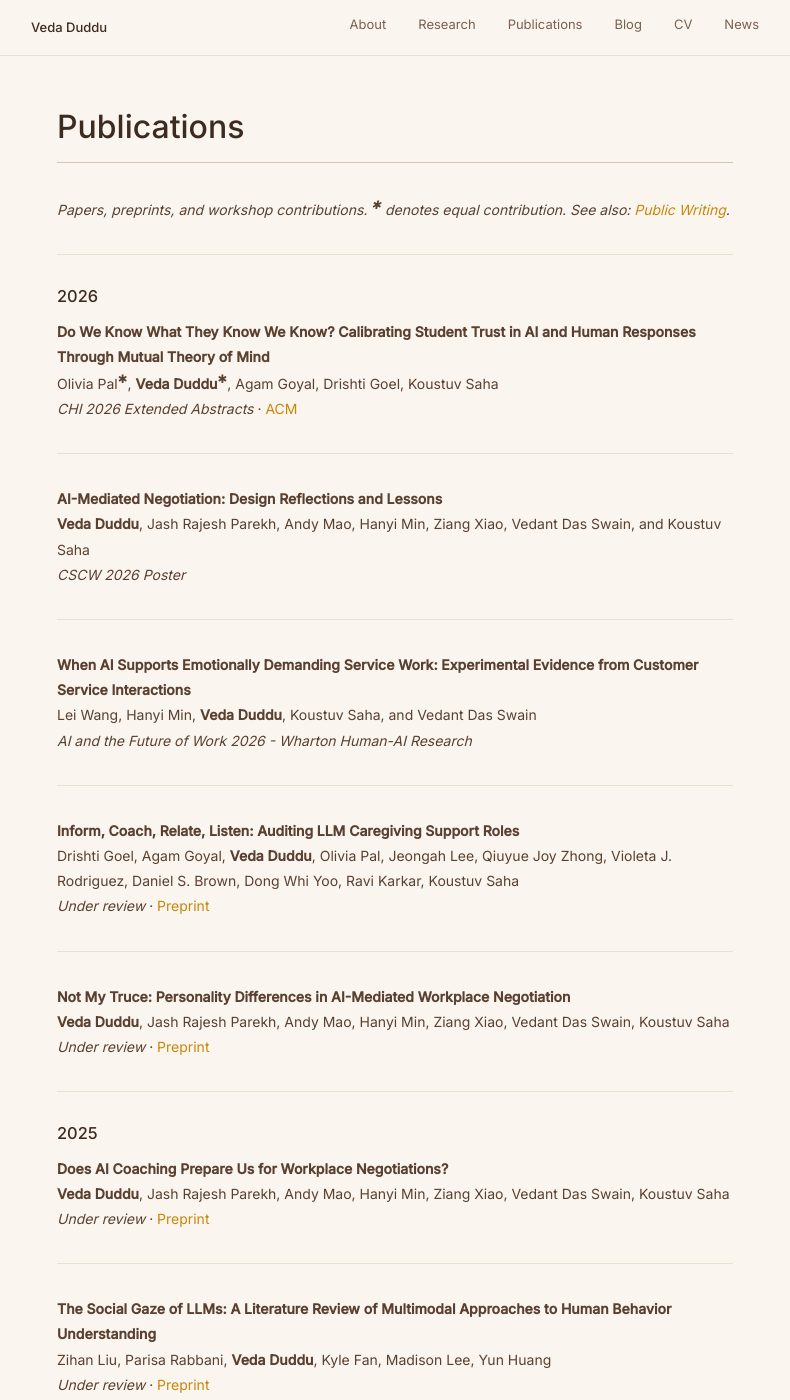
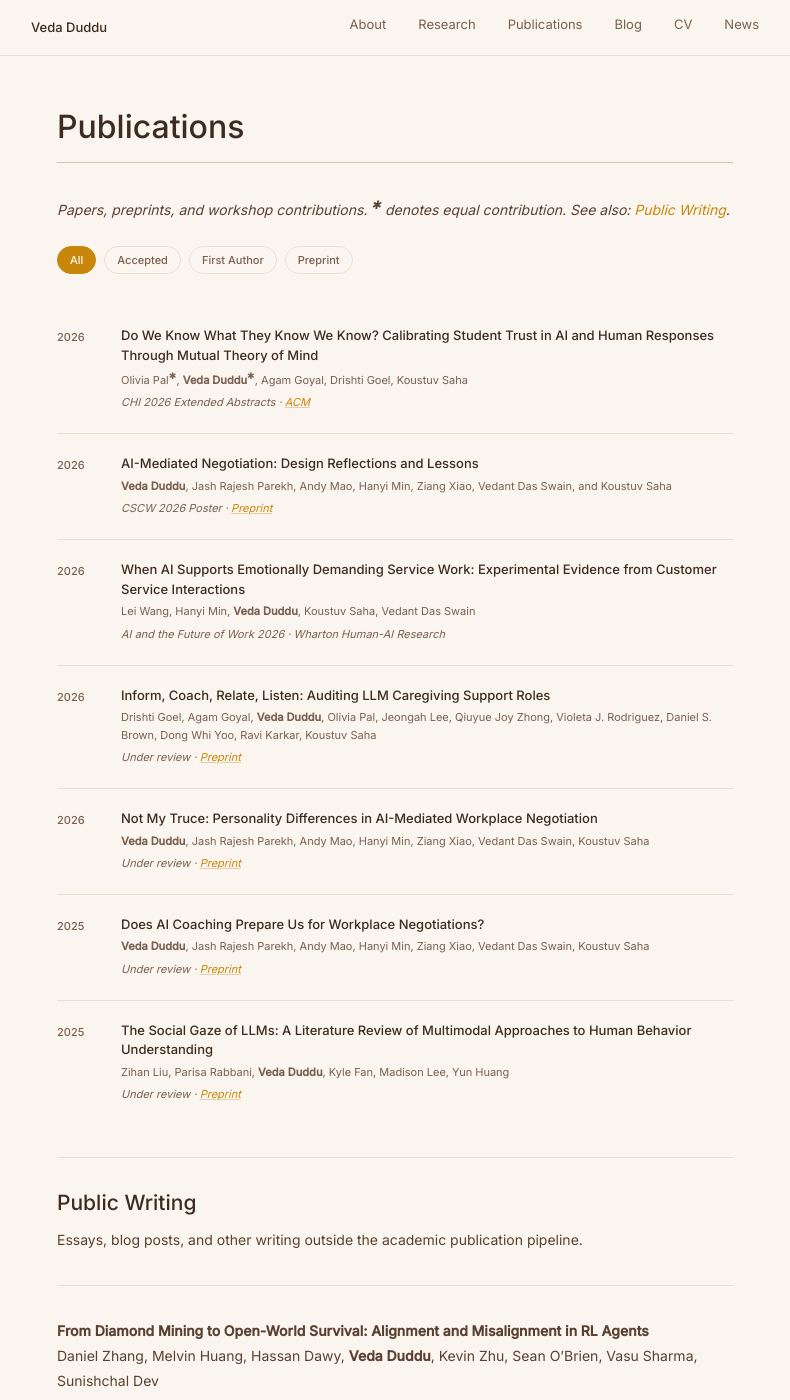
Before and after one commit to vedaduddu/vedaduddu.github.io, a Jekyll site: the page built from publications.md, in a window 1280 px wide and 1400 px high. Shown: the whole window, without its empty margins (245-1035 px from the left). Built offline with Jekyll 4.4.1, drawn with Linux system fonts in a browser that asks for light colours; a style sheet for code colours, icons or effects is not loaded.

Commit message:
add filter buttons to publications page by status, first author, preprint
Co-Authored-By: Claude Sonnet 4.6 <noreply@anthropic.com>

```diff
--- a/index.html
+++ b/index.html
@@ -94,7 +94,7 @@ title: Home
         <div class="pub-details">
           <p class="pub-title">AI-Mediated Negotiation: Design Reflections and Lessons</p>
           <p class="pub-authors"><strong>Veda Duddu</strong>, Jash Rajesh Parekh, Andy Mao, Hanyi Min, Ziang Xiao, Vedant Das Swain, Koustuv Saha</p>
-          <p class="pub-venue">CSCW 2026 Poster</p>
+          <p class="pub-venue">CSCW 2026 Poster &middot; <a href="https://arxiv.org/pdf/2606.21886" target="_blank" rel="noopener">Preprint</a></p>
         </div>
       </div>
 
--- a/publications.md
+++ b/publications.md
@@ -5,51 +5,117 @@ title: Publications
 
 *Papers, preprints, and workshop contributions. <sup>✱</sup> denotes equal contribution. See also: [Public Writing](#public-writing).*
 
----
+<div class="blog-filters" style="margin: 1.5rem 0 1rem;">
+  <button class="filter-btn active" data-filter="all">All</button>
+  <button class="filter-btn" data-filter="accepted">Accepted</button>
+  <button class="filter-btn" data-filter="first-author">First Author</button>
+  <button class="filter-btn" data-filter="preprint">Preprint</button>
+</div>
 
-### 2026
+<div class="pub-list" id="pub-list">
 
-**Do We Know What They Know We Know? Calibrating Student Trust in AI and Human Responses Through Mutual Theory of Mind**
-Olivia Pal<sup>✱</sup>, **Veda Duddu**<sup>✱</sup>, Agam Goyal, Drishti Goel, Koustuv Saha
-*CHI 2026 Extended Abstracts* · [ACM](https://dl.acm.org/doi/pdf/10.1145/3772363.3799386)
+  <div class="pub-item" data-tags="accepted">
+    <div class="pub-year">2026</div>
+    <div class="pub-details">
+      <p class="pub-title">Do We Know What They Know We Know? Calibrating Student Trust in AI and Human Responses Through Mutual Theory of Mind</p>
+      <p class="pub-authors">Olivia Pal<sup>✱</sup>, <strong>Veda Duddu</strong><sup>✱</sup>, Agam Goyal, Drishti Goel, Koustuv Saha</p>
+      <p class="pub-venue">CHI 2026 Extended Abstracts &middot; <a href="https://dl.acm.org/doi/pdf/10.1145/3772363.3799386" target="_blank" rel="noopener">ACM</a></p>
+    </div>
+  </div>
 
----
+  <div class="pub-item" data-tags="accepted first-author preprint">
+    <div class="pub-year">2026</div>
+    <div class="pub-details">
+      <p class="pub-title">AI-Mediated Negotiation: Design Reflections and Lessons</p>
+      <p class="pub-authors"><strong>Veda Duddu</strong>, Jash Rajesh Parekh, Andy Mao, Hanyi Min, Ziang Xiao, Vedant Das Swain, and Koustuv Saha</p>
+      <p class="pub-venue">CSCW 2026 Poster &middot; <a href="https://arxiv.org/pdf/2606.21886" target="_blank" rel="noopener">Preprint</a></p>
+    </div>
+  </div>
 
-**AI-Mediated Negotiation: Design Reflections and Lessons**
-**Veda Duddu**, Jash Rajesh Parekh, Andy Mao, Hanyi Min, Ziang Xiao, Vedant Das Swain, and Koustuv Saha
-*CSCW 2026 Poster*
+  <div class="pub-item" data-tags="accepted">
+    <div class="pub-year">2026</div>
+    <div class="pub-details">
+      <p class="pub-title">When AI Supports Emotionally Demanding Service Work: Experimental Evidence from Customer Service Interactions</p>
+      <p class="pub-authors">Lei Wang, Hanyi Min, <strong>Veda Duddu</strong>, Koustuv Saha, Vedant Das Swain</p>
+      <p class="pub-venue">AI and the Future of Work 2026 &middot; Wharton Human-AI Research</p>
+    </div>
+  </div>
 
----
+  <div class="pub-item" data-tags="preprint">
+    <div class="pub-year">2026</div>
+    <div class="pub-details">
+      <p class="pub-title">Inform, Coach, Relate, Listen: Auditing LLM Caregiving Support Roles</p>
+      <p class="pub-authors">Drishti Goel, Agam Goyal, <strong>Veda Duddu</strong>, Olivia Pal, Jeongah Lee, Qiuyue Joy Zhong, Violeta J. Rodriguez, Daniel S. Brown, Dong Whi Yoo, Ravi Karkar, Koustuv Saha</p>
+      <p class="pub-venue">Under review &middot; <a href="https://arxiv.org/abs/2605.29473" target="_blank" rel="noopener">Preprint</a></p>
+    </div>
+  </div>
 
-**When AI Supports Emotionally Demanding Service Work: Experimental Evidence from Customer Service Interactions**
-Lei Wang, Hanyi Min, **Veda Duddu**, Koustuv Saha, and Vedant Das Swain
-*AI and the Future of Work 2026 - Wharton Human-AI Research*
+  <div class="pub-item" data-tags="first-author preprint">
+    <div class="pub-year">2026</div>
+    <div class="pub-details">
+      <p class="pub-title">Not My Truce: Personality Differences in AI-Mediated Workplace Negotiation</p>
+      <p class="pub-authors"><strong>Veda Duddu</strong>, Jash Rajesh Parekh, Andy Mao, Hanyi Min, Ziang Xiao, Vedant Das Swain, Koustuv Saha</p>
+      <p class="pub-venue">Under review &middot; <a href="https://arxiv.org/abs/2604.00464" target="_blank" rel="noopener">Preprint</a></p>
+    </div>
+  </div>
 
----
+  <div class="pub-item" data-tags="first-author preprint">
+    <div class="pub-year">2025</div>
+    <div class="pub-details">
+      <p class="pub-title">Does AI Coaching Prepare Us for Workplace Negotiations?</p>
+      <p class="pub-authors"><strong>Veda Duddu</strong>, Jash Rajesh Parekh, Andy Mao, Hanyi Min, Ziang Xiao, Vedant Das Swain, Koustuv Saha</p>
+      <p class="pub-venue">Under review &middot; <a href="https://arxiv.org/abs/2509.22545" target="_blank" rel="noopener">Preprint</a></p>
+    </div>
+  </div>
 
-**Inform, Coach, Relate, Listen: Auditing LLM Caregiving Support Roles**
-Drishti Goel, Agam Goyal, **Veda Duddu**, Olivia Pal, Jeongah Lee, Qiuyue Joy Zhong, Violeta J. Rodriguez, Daniel S. Brown, Dong Whi Yoo, Ravi Karkar, Koustuv Saha
-*Under review* · [Preprint](https://arxiv.org/abs/2605.29473)
+  <div class="pub-item" data-tags="preprint">
+    <div class="pub-year">2025</div>
+    <div class="pub-details">
+      <p class="pub-title">The Social Gaze of LLMs: A Literature Review of Multimodal Approaches to Human Behavior Understanding</p>
+      <p class="pub-authors">Zihan Liu, Parisa Rabbani, <strong>Veda Duddu</strong>, Kyle Fan, Madison Lee, Yun Huang</p>
+      <p class="pub-venue">Under review &middot; <a href="https://arxiv.org/abs/2510.23947" target="_blank" rel="noopener">Preprint</a></p>
+    </div>
+  </div>
 
----
+</div>
 
-**Not My Truce: Personality Differences in AI-Mediated Workplace Negotiation**
-**Veda Duddu**, Jash Rajesh Parekh, Andy Mao, Hanyi Min, Ziang Xiao, Vedant Das Swain, Koustuv Saha
-*Under review* · [Preprint](https://arxiv.org/abs/2604.00464)
+<p id="no-pubs" style="display:none; text-align:center; color:var(--color-text-muted); font-style:italic; padding:2rem 0;">No publications match this filter.</p>
 
----
+<script>
+(function () {
+  var btns  = document.querySelectorAll('.blog-filters .filter-btn');
+  var items = document.querySelectorAll('#pub-list .pub-item');
+  var empty = document.getElementById('no-pubs');
 
-### 2025
+  function apply(filter) {
+    btns.forEach(function (b) {
+      b.classList.toggle('active', b.dataset.filter === filter);
+    });
+    var visible = 0;
+    items.forEach(function (item) {
+      var tags = (item.dataset.tags || '').split(' ');
+      var show = filter === 'all' || tags.indexOf(filter) !== -1;
+      item.style.display = show ? '' : 'none';
+      if (show) visible++;
+    });
+    empty.style.display = visible === 0 ? '' : 'none';
+    if (filter === 'all') {
+      history.replaceState(null, '', window.location.pathname);
+    } else {
+      history.replaceState(null, '', '#' + filter);
+    }
+  }
 
-**Does AI Coaching Prepare Us for Workplace Negotiations?**
-**Veda Duddu**, Jash Rajesh Parekh, Andy Mao, Hanyi Min, Ziang Xiao, Vedant Das Swain, Koustuv Saha
-*Under review* · [Preprint](https://arxiv.org/abs/2509.22545)
+  btns.forEach(function (btn) {
+    btn.addEventListener('click', function () { apply(btn.dataset.filter); });
+  });
 
----
-
-**The Social Gaze of LLMs: A Literature Review of Multimodal Approaches to Human Behavior Understanding**
-Zihan Liu, Parisa Rabbani, **Veda Duddu**, Kyle Fan, Madison Lee, Yun Huang
-*Under review* · [Preprint](https://arxiv.org/abs/2510.23947)
+  var hash = window.location.hash.slice(1);
+  if (['accepted', 'first-author', 'preprint'].indexOf(hash) !== -1) {
+    apply(hash);
+  }
+})();
+</script>
 
 ---
 
```
